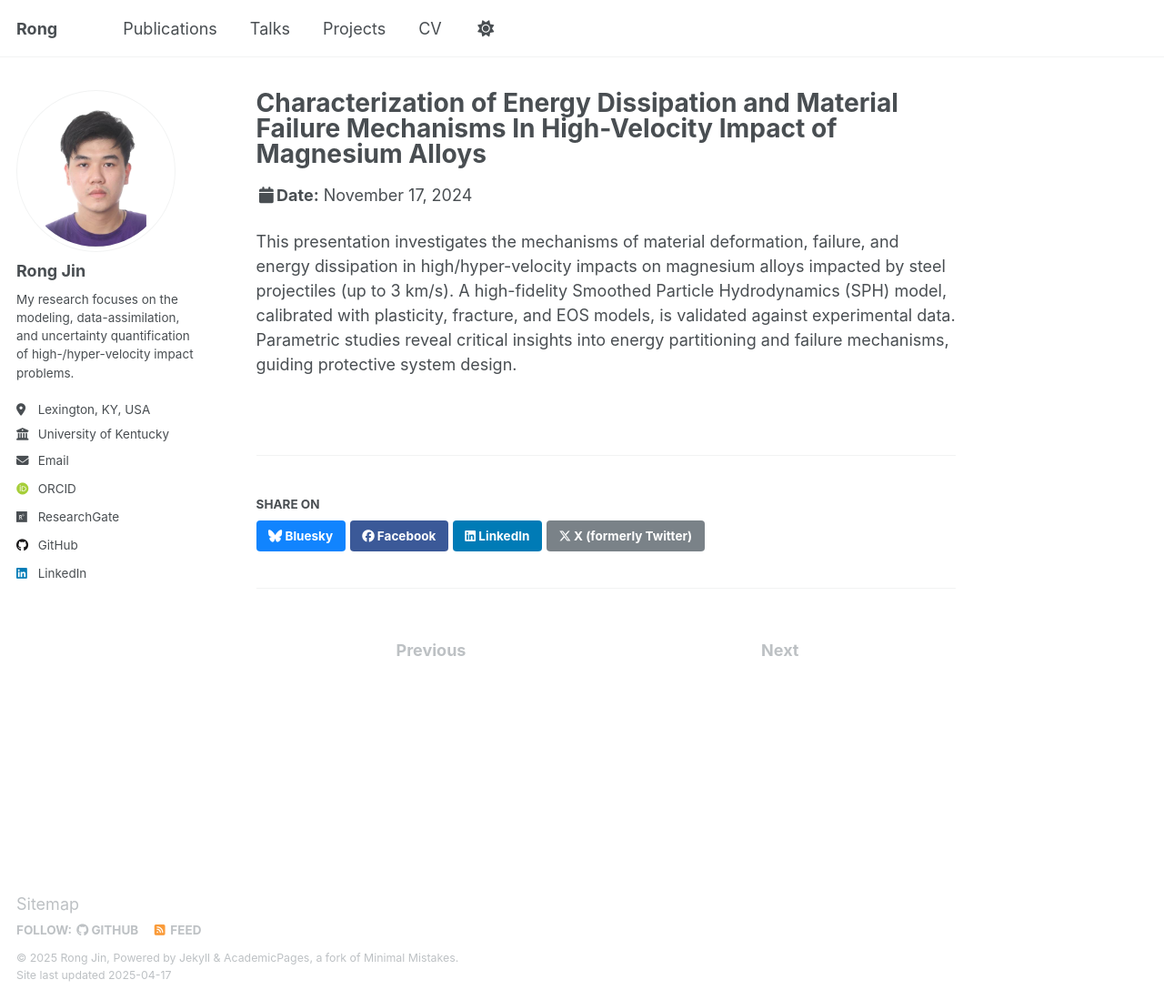
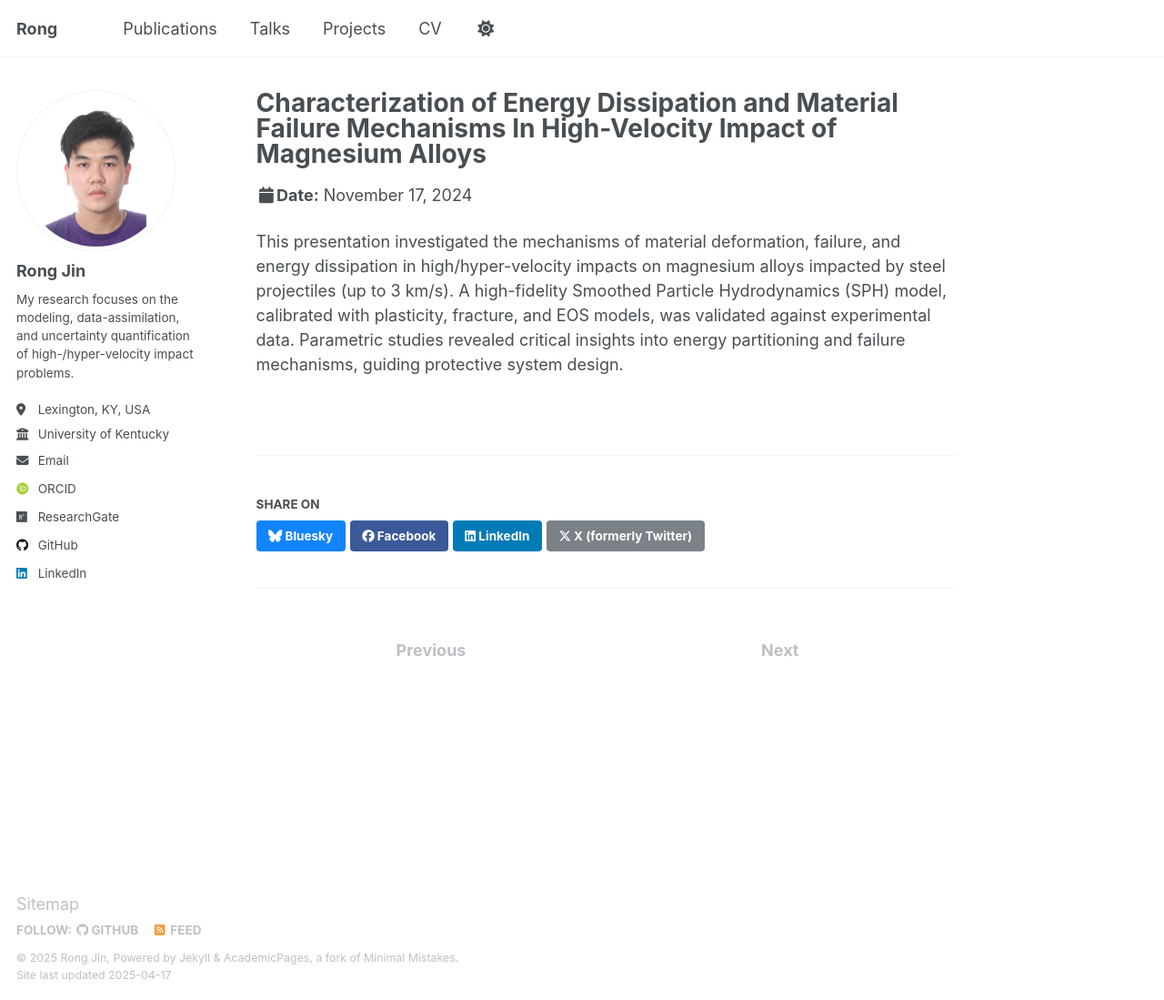
Before and after one commit to rong-jin/rong-jin.github.io, a Jekyll site: the page built from _talks/2024-11-17-Characterization-of-Energy-Dissipation-and-Material-Failure-Mechanisms-In-High-Velocity-Impact-of-Magnesium-Alloys.md, in a window 1280 px wide and 1099 px high. Shown: the whole window at 91% size. Built offline with Jekyll 4.4.1, drawn with Linux system fonts in a browser that asks for light colours; some web fonts are replaced.

Commit message:
Update 2024-11-17-Characterization-of-Energy-Dissipation-and-Material-Failure-Mechanisms-In-High-Velocity-Impact-of-Magnesium-Alloys.md

```diff
--- a/_talks/2024-11-17-Characterization-of-Energy-Dissipation-and-Material-Failure-Mechanisms-In-High-Velocity-Impact-of-Magnesium-Alloys.md
+++ b/_talks/2024-11-17-Characterization-of-Energy-Dissipation-and-Material-Failure-Mechanisms-In-High-Velocity-Impact-of-Magnesium-Alloys.md
@@ -8,4 +8,4 @@ date: 2024-11-17
 location: "Portland, Oregon, USA"
 ---
 
-This presentation investigates the mechanisms of material deformation, failure, and energy dissipation in high/hyper-velocity impacts on magnesium alloys impacted by steel projectiles (up to 3 km/s). A high-fidelity Smoothed Particle Hydrodynamics (SPH) model, calibrated with plasticity, fracture, and EOS models, is validated against experimental data. Parametric studies reveal critical insights into energy partitioning and failure mechanisms, guiding protective system design.
+This presentation investigated the mechanisms of material deformation, failure, and energy dissipation in high/hyper-velocity impacts on magnesium alloys impacted by steel projectiles (up to 3 km/s). A high-fidelity Smoothed Particle Hydrodynamics (SPH) model, calibrated with plasticity, fracture, and EOS models, was validated against experimental data. Parametric studies revealed critical insights into energy partitioning and failure mechanisms, guiding protective system design.
```
